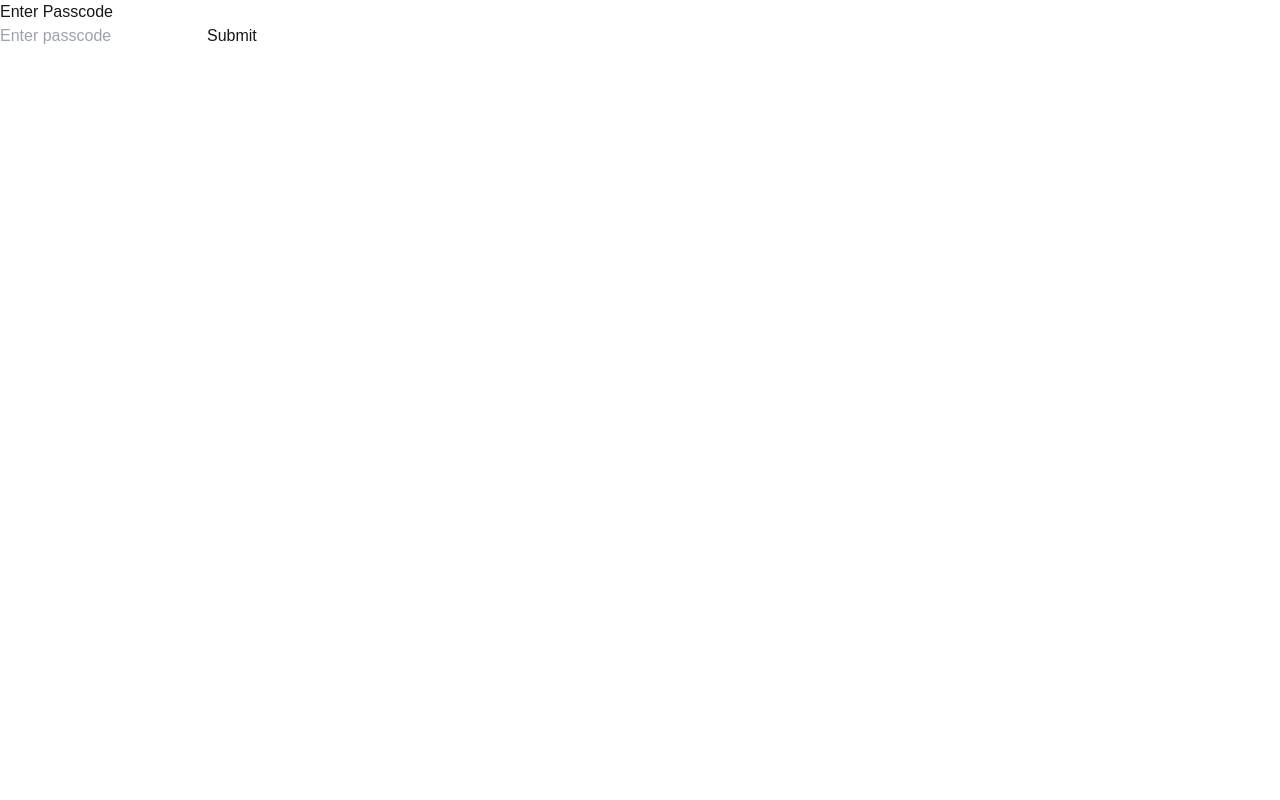
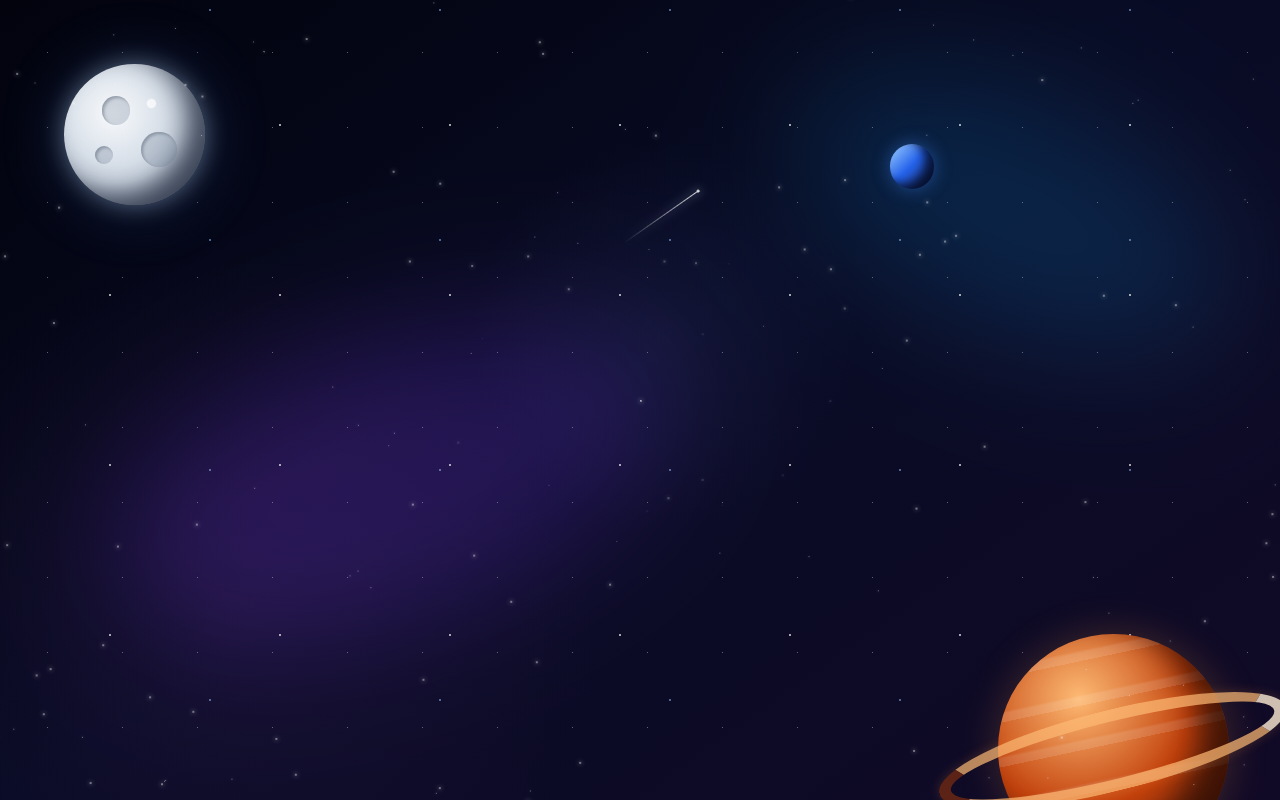
Before and after one commit to harshasoysa/code_challenge, a Next.js app: page / in a window 1280 px wide. Built offline with nearby package versions, Linux system fonts and the light colour scheme.

Commit message:
Apply requested task changes

```diff
--- a/src/components/CodeChallenge.tsx
+++ b/src/components/CodeChallenge.tsx
@@ -36,8 +36,10 @@ export default function CodeChallenge() {
                 !launchComplete ? (
                     <>
                         {/* Header */}
-                        <Header />
-                        <div className="flex w-full px-8 h-full relative">
+                        <div className="relative z-10">
+                            <Header />
+                        </div>
+                        <div className="flex w-full px-8 h-full relative z-10">
                             <CodeEditor setIsRunning={setIsRunning} />
                             <RocketAnimation isRunning={isRunning} onLaunchComplete={handleLaunchComplete} />
                         </div>
--- a/src/components/LaunchMessage.tsx
+++ b/src/components/LaunchMessage.tsx
@@ -12,7 +12,7 @@ export default function LaunchMessage({ onRestartAction }: LaunchMessageProps) {
             initial={{ opacity: 0, scale: 0.8 }}
             animate={{ opacity: 1, scale: 1 }}
             transition={{ duration: 0.5, ease: "easeOut" }}
-            className="absolute inset-0 flex flex-col items-center justify-center bg-gray-900 text-white"
+            className="absolute inset-0 z-10 flex flex-col items-center justify-center bg-gray-900 text-white"
         >
             <h1 className="text-3xl font-bold mb-4">🚀 Launch Successful!</h1>
             <p className="text-lg">Thank you for your effort! 🎉</p>
--- a/src/components/PasscodePrompt.tsx
+++ b/src/components/PasscodePrompt.tsx
@@ -22,7 +22,7 @@ export default function PasscodePrompt({ onAccessGranted }: PasscodePromptProps)
     };
 
     return (
-        <div className="absolute inset-0 flex items-center justify-center bg-black bg-opacity-80">
+        <div className="absolute inset-0 z-10 flex items-center justify-center bg-black bg-opacity-80">
             <div className="bg-gray-800 p-6 rounded-lg shadow-lg text-white text-center">
                 <h2 className="text-xl font-bold mb-4">Enter Passcode</h2>
                 <form onSubmit={handleSubmit} className="flex flex-row items-center justify-center gap-4">
--- a/src/components/SpaceBackground.tsx
+++ b/src/components/SpaceBackground.tsx
@@ -1,35 +1,50 @@
 "use client";
 
 import { useEffect, useRef } from "react";
-import "@/scss/SpaceBackground.scss"; // Import SCSS file
+import "@/scss/SpaceBackground.scss";
 
 export default function SpaceBackground() {
-    const skyRef = useRef<HTMLDivElement>(null);
+    const starsRef = useRef<HTMLDivElement>(null);
 
     useEffect(() => {
-        if (!skyRef.current) return;
+        if (!starsRef.current) return;
 
-        const sky = skyRef.current;
-        sky.innerHTML = ""; // Clear existing stars
-
+        const stars = starsRef.current;
         const center = {
-            x: sky.clientWidth / 2,
-            y: sky.clientHeight / 2,
+            x: stars.clientWidth / 2,
+            y: stars.clientHeight / 2,
         };
 
-        const createStar = (i: number) => {
-            const size = Math.random() > 0.5 ? 'size2' : 'size1';
+        for (let i = 1; i <= 360; i++) {
             const star = document.createElement("span");
             star.style.top = `${center.y}px`;
             star.style.left = `${center.x}px`;
-            star.classList.add('star', size, `axis-${i}`);
-            return star;
-        };
+            star.classList.add("star", Math.random() > 0.5 ? "size2" : "size1", `axis-${i}`);
+            stars.appendChild(star);
+        }
 
-        for (let i = 0; i < 360; i++) {
-            sky.appendChild(createStar(i));
-        }
+        return () => stars.replaceChildren();
     }, []);
 
-    return <div ref={skyRef} className={'sky'}></div>;
+    return (
+        <div className="sky" aria-hidden="true">
+            <div className="nebula nebula--violet" />
+            <div className="nebula nebula--blue" />
+
+            <div className="moon">
+                <span className="moon__crater moon__crater--one" />
+                <span className="moon__crater moon__crater--two" />
+                <span className="moon__crater moon__crater--three" />
+            </div>
+
+            <div className="planet planet--distant" />
+            <div className="planet planet--ringed">
+                <span className="planet__ring" />
+            </div>
+
+            <span className="shooting-star shooting-star--one" />
+            <span className="shooting-star shooting-star--two" />
+            <div ref={starsRef} className="sky__stars" />
+        </div>
+    );
 }
--- a/src/scss/SpaceBackground.scss
+++ b/src/scss/SpaceBackground.scss
@@ -78,9 +78,191 @@ $_precision: 10;
   overflow: hidden;
   z-index: 1;
   pointer-events: none;
+  isolation: isolate;
+  background:
+    radial-gradient(circle at 52% 42%, rgba(46, 55, 112, 0.2), transparent 24%),
+    radial-gradient(circle at 18% 78%, rgba(78, 35, 105, 0.18), transparent 30%),
+    linear-gradient(145deg, #02030d 0%, #080b24 48%, #110a27 100%);
+
+  &::before {
+    content: "";
+    position: absolute;
+    inset: 0;
+    background-image:
+      radial-gradient(circle, rgba(255, 255, 255, 0.9) 0 1px, transparent 1.5px),
+      radial-gradient(circle, rgba(151, 196, 255, 0.7) 0 1px, transparent 1.5px),
+      radial-gradient(circle, rgba(255, 255, 255, 0.5) 0 0.6px, transparent 1px);
+    background-position: 25px 40px, 95px 125px, 10px 15px;
+    background-size: 170px 170px, 230px 230px, 75px 75px;
+    opacity: 0.7;
+  }
 }
 
+.sky__stars {
+  position: absolute;
+  inset: 0;
+  z-index: 4;
+}
 
+.nebula {
+  position: absolute;
+  border-radius: 50%;
+  filter: blur(60px);
+  opacity: 0.24;
+  mix-blend-mode: screen;
+
+  &--violet {
+    width: 45vw;
+    height: 22vw;
+    left: 8%;
+    top: 42%;
+    background: #6d28d9;
+    transform: rotate(-18deg);
+  }
+
+  &--blue {
+    width: 36vw;
+    height: 18vw;
+    right: 3%;
+    top: 12%;
+    background: #0369a1;
+    transform: rotate(24deg);
+  }
+}
+
+.moon {
+  position: absolute;
+  width: clamp(90px, 11vw, 155px);
+  aspect-ratio: 1;
+  top: 8%;
+  left: 5%;
+  z-index: 2;
+  border-radius: 50%;
+  background:
+    radial-gradient(circle at 62% 28%, rgba(255, 255, 255, 0.7) 0 3%, transparent 4%),
+    radial-gradient(circle at 35% 35%, #f8fafc 0%, #cbd5e1 54%, #64748b 100%);
+  box-shadow:
+    inset -18px -12px 24px rgba(15, 23, 42, 0.65),
+    0 0 25px rgba(191, 219, 254, 0.42),
+    0 0 70px rgba(96, 165, 250, 0.2);
+}
+
+.moon__crater {
+  position: absolute;
+  border-radius: 50%;
+  background: rgba(100, 116, 139, 0.26);
+  box-shadow: inset 2px 2px 3px rgba(51, 65, 85, 0.35);
+
+  &--one {
+    width: 20%;
+    height: 20%;
+    top: 23%;
+    left: 27%;
+  }
+
+  &--two {
+    width: 13%;
+    height: 13%;
+    top: 58%;
+    left: 22%;
+  }
+
+  &--three {
+    width: 25%;
+    height: 25%;
+    top: 48%;
+    left: 55%;
+  }
+}
+
+.planet {
+  position: absolute;
+  border-radius: 50%;
+  z-index: 2;
+
+  &--distant {
+    width: clamp(28px, 3.5vw, 48px);
+    aspect-ratio: 1;
+    top: 18%;
+    right: 27%;
+    background: linear-gradient(135deg, #93c5fd 5%, #2563eb 48%, #172554 100%);
+    box-shadow: inset -9px -5px 10px rgba(2, 6, 23, 0.75), 0 0 18px rgba(59, 130, 246, 0.45);
+  }
+
+  &--ringed {
+    width: clamp(140px, 18vw, 245px);
+    aspect-ratio: 1;
+    right: 4%;
+    bottom: -8%;
+    background:
+      repeating-linear-gradient(168deg, transparent 0 12%, rgba(255, 255, 255, 0.12) 13% 16%),
+      radial-gradient(circle at 35% 28%, #fdba74 0%, #c2410c 50%, #431407 100%);
+    box-shadow: inset -28px -18px 30px rgba(30, 8, 4, 0.7), 0 0 40px rgba(251, 146, 60, 0.22);
+  }
+}
+
+.planet__ring {
+  position: absolute;
+  width: 155%;
+  height: 35%;
+  top: 33%;
+  left: -28%;
+  border: clamp(7px, 1vw, 14px) solid rgba(253, 186, 116, 0.72);
+  border-left-color: rgba(124, 45, 18, 0.72);
+  border-right-color: rgba(255, 237, 213, 0.8);
+  border-radius: 50%;
+  transform: rotate(-14deg);
+  box-shadow: 0 0 12px rgba(251, 146, 60, 0.2);
+}
+
+.shooting-star {
+  position: absolute;
+  z-index: 3;
+  width: 90px;
+  height: 1px;
+  opacity: 0;
+  background: linear-gradient(90deg, transparent, rgba(255, 255, 255, 0.95));
+  filter: drop-shadow(0 0 4px #bfdbfe);
+  transform: rotate(-35deg);
+  animation: shoot 9s ease-in infinite;
+
+  &::after {
+    content: "";
+    position: absolute;
+    right: -2px;
+    top: -1px;
+    width: 3px;
+    height: 3px;
+    border-radius: 50%;
+    background: white;
+  }
+
+  &--one {
+    top: 20%;
+    left: 42%;
+    animation-delay: 1s;
+  }
+
+  &--two {
+    top: 62%;
+    left: 14%;
+    animation-delay: 5.5s;
+  }
+}
+
+@keyframes shoot {
+  0%, 72% {
+    opacity: 0;
+    translate: 0 0;
+  }
+  75% {
+    opacity: 1;
+  }
+  84%, 100% {
+    opacity: 0;
+    translate: 22vw 16vw;
+  }
+}
 
 .star {
   opacity: 0;
@@ -140,3 +322,15 @@ $_precision: 10;
     }
   }
 }
+
+
+@media (prefers-reduced-motion: reduce) {
+  .shooting-star,
+  .star {
+    animation: none !important;
+  }
+
+  .star {
+    opacity: 0.65;
+  }
+}
```
Also changed, not shown: 1 other file (tests, documents, lock files or other folders).
